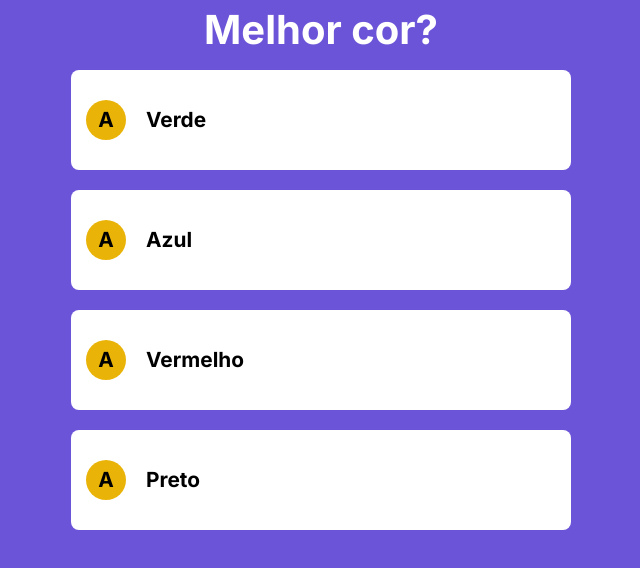
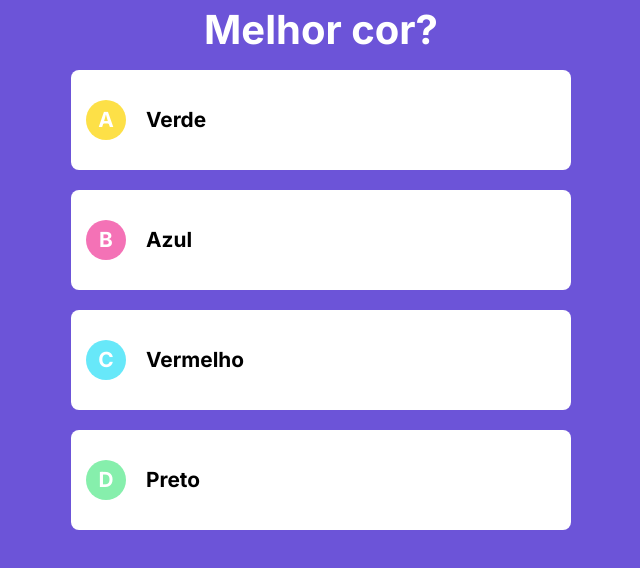
Before and after one commit to Filipe-Bacof/quiz, a Next.js app: page / in a window 1280 px wide. Shown: the top 568 px of the page, without its empty margins (319-959 px from the left). Built offline with nearby package versions, Linux system fonts and the light colour scheme.

Commit message:
FEAT: improve on answer component

```diff
--- a/src/components/Answer.tsx
+++ b/src/components/Answer.tsx
@@ -16,7 +16,7 @@ export default function Answer(props: AnswerProps) {
         {/* front */}
         <div className="absolute flex h-full w-full items-center rounded-lg bg-white p-[15px] text-black">
           <div
-            className={`${props.letterBgColor} mr-[20px] flex h-[40px] w-[40px] items-center justify-center rounded-full text-[1.3rem] font-bold`}
+            className={`${props.letterBgColor} mr-[20px] flex h-[40px] w-[40px] items-center justify-center rounded-full text-[1.3rem] font-bold text-white`}
           >
             {props.letter}
           </div>
--- a/src/components/Question.tsx
+++ b/src/components/Question.tsx
@@ -1,6 +1,13 @@
 import QuestionModel from '@/model/question'
 import Enunciation from './Enunciation'
 import Answer from './Answer'
+
+const letters = [
+  { value: 'A', color: 'bg-yellow-300' },
+  { value: 'B', color: 'bg-pink-400' },
+  { value: 'C', color: 'bg-cyan-300' },
+  { value: 'D', color: 'bg-green-300' },
+]
 
 interface QuestionProps {
   value: QuestionModel
@@ -16,8 +23,8 @@ export default function Question(props: QuestionProps) {
           key={i}
           value={answer}
           index={i}
-          letter="A"
-          letterBgColor="bg-yellow-500"
+          letter={letters[i].value}
+          letterBgColor={letters[i].color}
         />
       )
     })
```
